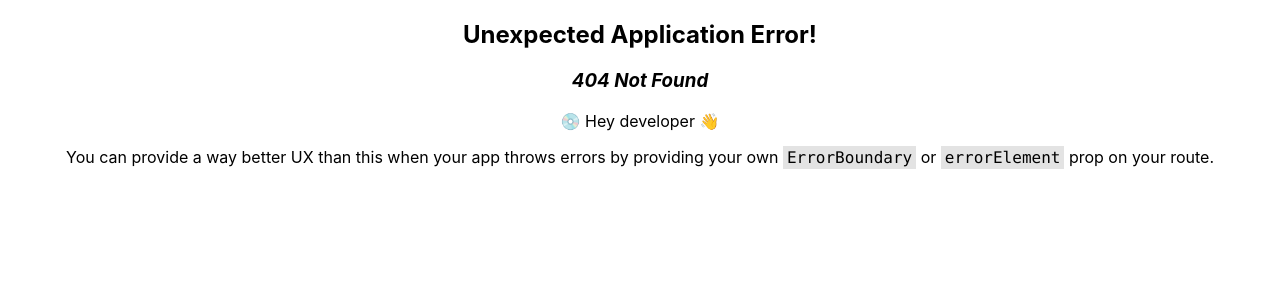
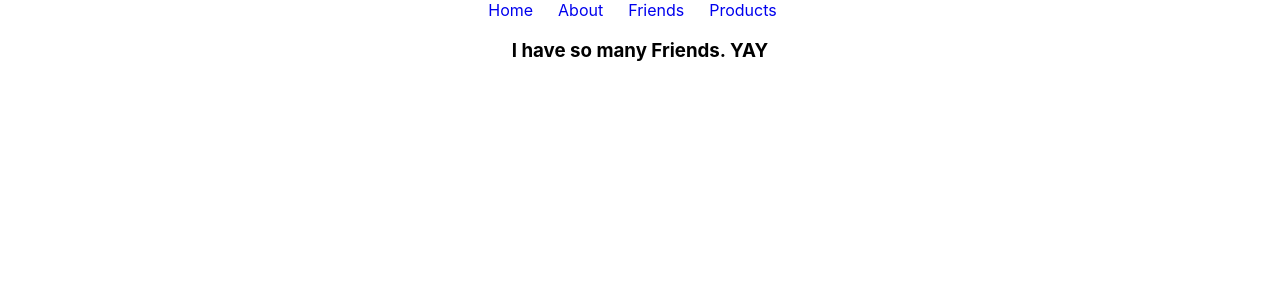
Before and after one commit to AlAminMiah4274/reactRouterExplore, a React (Create React App) app: page /friends in a window 1280 px wide. Before the commit this address had no page. Shown: the top 300 px of the page. Built offline with nearby package versions, Linux system fonts and the light colour scheme.

Commit message:
created friends component and avoided code duplication

```diff
--- a/src/Layout/Main.js
+++ b/src/Layout/Main.js
@@ -1,9 +1,12 @@
 import React from 'react';
+import { Outlet } from 'react-router-dom';
+import Header from '../components/Header/Header';
 
 const Main = () => {
     return (
         <div>
-
+            <Header></Header>
+            <Outlet></Outlet>
         </div>
     );
 };
--- a/src/components/About/About.js
+++ b/src/components/About/About.js
@@ -1,10 +1,8 @@
 import React from 'react';
-import Header from '../Header/Header';
 
 const About = () => {
     return (
         <div>
-            <Header></Header>
             <h3>This is the truth real about me page</h3>
         </div>
     );
--- /dev/null
+++ b/src/components/Friends/Friends.js
@@ -0,0 +1,11 @@
+import React from 'react';
+
+const Friends = () => {
+    return (
+        <div>
+            <h3>I have so many Friends. YAY</h3>
+        </div>
+    );
+};
+
+export default Friends;
--- a/src/components/Header/Header.js
+++ b/src/components/Header/Header.js
@@ -7,6 +7,7 @@ const Header = () => {
         <div className='header'>
             <Link to='/home'>Home</Link>
             <Link to='/about'>About</Link>
+            <Link to='/friends'>Friends</Link>
             <Link to='/products'>Products</Link>
         </div>
     );
--- a/src/components/Home/Home.js
+++ b/src/components/Home/Home.js
@@ -1,10 +1,8 @@
 import React from 'react';
-import Header from '../Header/Header';
 
 const Home = () => {
     return (
         <div>
-            <Header></Header>
             <h3>This is home component</h3>
         </div>
     );
--- a/src/components/Products/Products.js
+++ b/src/components/Products/Products.js
@@ -1,10 +1,8 @@
 import React from 'react';
-import Header from '../Header/Header';
 
 const Products = () => {
     return (
         <div>
-            <Header></Header>
             <h3>This is product component</h3>
         </div>
     );
```
Also changed, not shown: src/App.js (+13 -4 lines).
